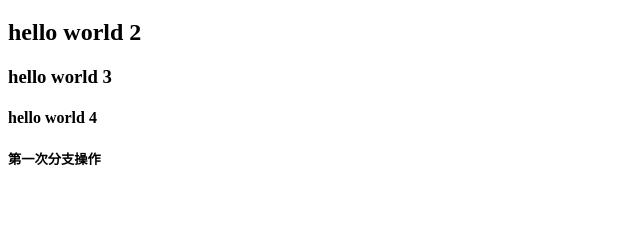
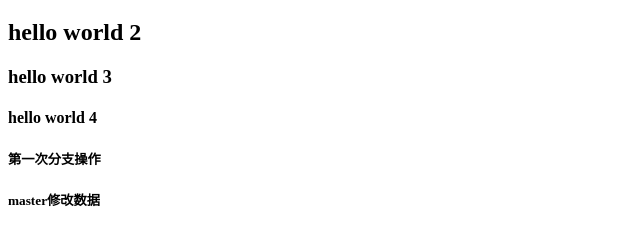
Before and after one commit to gyk-1998/test_git, a plain HTML site: page index.html in a window 1280 px wide. Shown: the part 61-306 px from the top of the page, without its empty margins (0-640 px from the left). Drawn offline with Linux system fonts and the light colour scheme.

Commit message:
'master修改数据'

```diff
--- a/index.html
+++ b/index.html
@@ -14,6 +14,7 @@
     <h3>hello world 3</h3>
     <h4>hello world 4</h4>
     <h5>第一次分支操作</h5>
+    <h5>master修改数据</h5>
 </body>
 
 </html>
```
